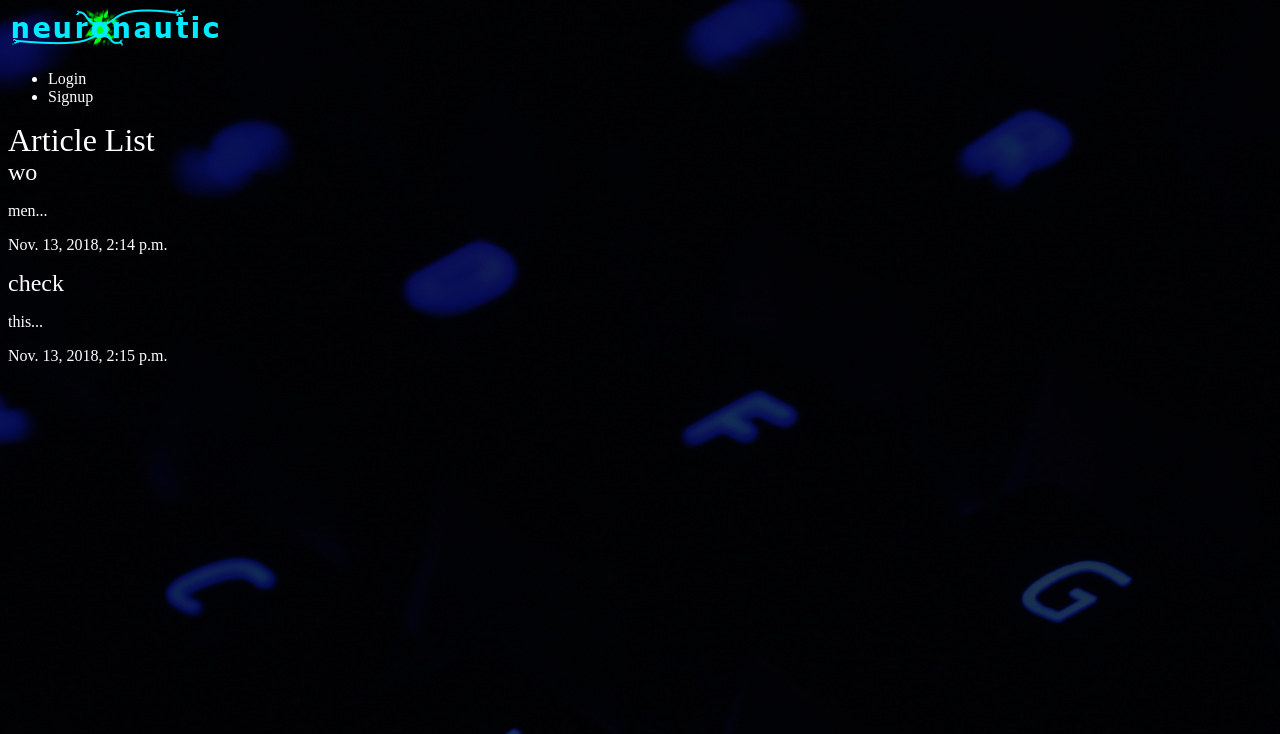
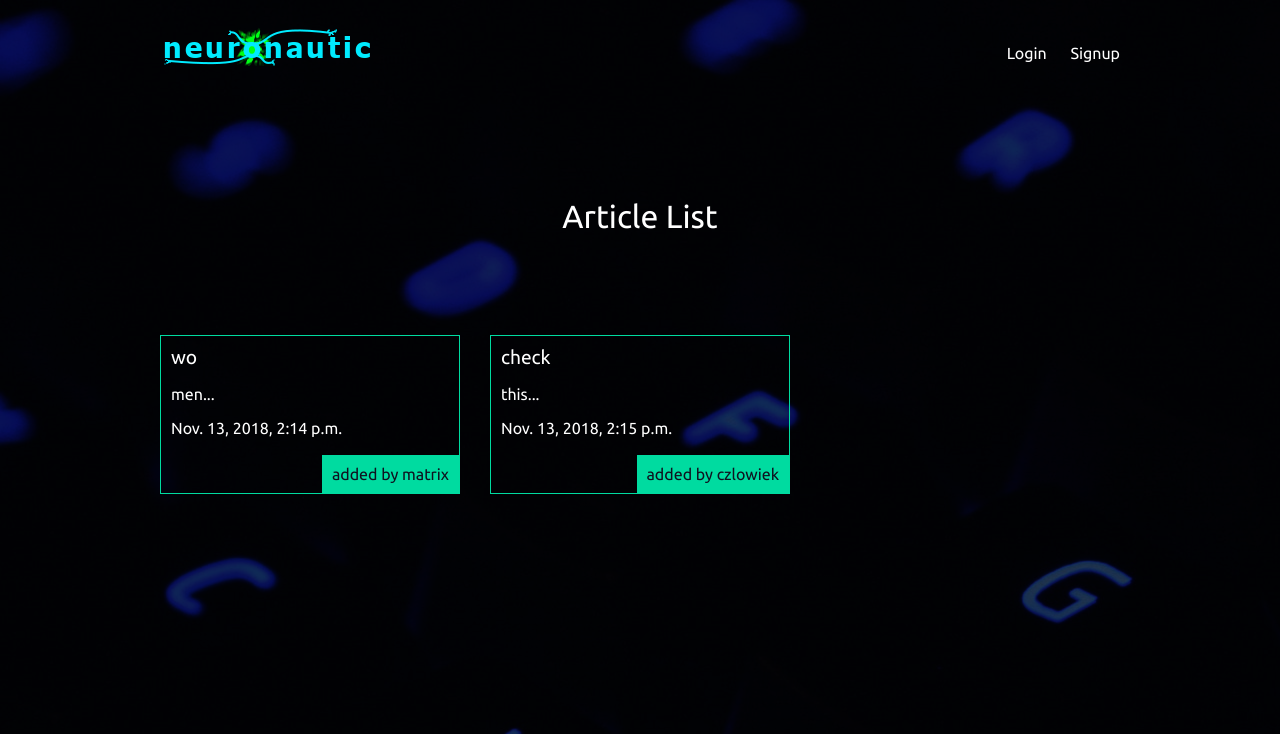
Before and after one commit to lukasz-otowski/django-neuronatic, a Django app: page / in a window 1280 px wide. Shown: the top 734 px of the page. Run offline with Django 3.2, Linux system fonts and the light colour scheme; data comes from the database, SQL or seed files in the repository.

Commit message:
styling the articles templates

```diff
--- a/assets/style.css
+++ b/assets/style.css
@@ -19,3 +19,73 @@ a,a:hover, a:visited {
     color: #fff;
     text-decoration: none;
 }
+.wrapper{
+    max-width: 960px;
+    margin: 0 auto;
+}
+div.wrapper h1{
+    text-align: center;
+    margin: 100px auto;
+}
+header{
+    display: grid;
+    grid-template-columns: 1fr 1fr;
+    padding: 20px 0;
+}
+nav{
+    justify-self: end;
+}
+nav li{
+    display: inline-block;
+    margin-left: 20px;
+}
+
+nav button{
+    background: none;
+    color: #fff;
+    cursor: pointer;
+    border: 0;
+    font-size: 1em;
+}
+
+.articles{
+    display: grid;
+    grid-template-columns: 1fr 1fr 1fr;
+    grid-gap: 30px;
+}
+.article{
+    padding: 10px;
+    border: 1px solid #00dba0;
+    position: relative;
+    padding-bottom: 40px;
+}
+.article h2{
+    font-size: 1.2em;
+}
+.article .author{
+    padding: 10px;
+    background: #00dba0;
+    bottom: #00dba0;
+    position: absolute;
+    right: 0;
+    bottom: 0;
+    margin: 0;
+    color: #0f121f;
+}
+.article-detail .article{
+    padding: 0;
+}
+.article-detail .article img{
+    object-fit: cover;
+    max-width: 100%;
+    width: 100%;
+    max-height: 350px;
+}
+.article-detail .article h2{
+    text-align: center;
+    margin: 20px auto;
+    font-size: 2em;
+}
+.article-detail .article p{
+    text-align: center;
+}
--- a/neuron/templates/articles/article_list.html
+++ b/neuron/templates/articles/article_list.html
@@ -4,9 +4,12 @@
 <h1>Article List</h1>
 <div class="articles">
     {% for article in articles %}
-    <h2><a href="{% url 'articles:detail' slug=article.slug %}">{{ article.title }}</a></h2>
-    <p>{{ article.snippet }}</p>
-    <p>{{ article.date }}</p>
+    <div class="article">
+        <h2><a href="{% url 'articles:detail' slug=article.slug %}">{{ article.title }}</a></h2>
+        <p>{{ article.snippet }}</p>
+        <p>{{ article.date }}</p>
+        <p class="author">added by {{ article.author.username }}</p>
+    </div>
     {% endfor %}
 </div>
 {% endblock %}
--- a/templates/base_layout.html
+++ b/templates/base_layout.html
@@ -5,6 +5,7 @@
         <meta charset="utf-8">
         <title>Neuronauts</title>
         <link rel="stylesheet" href="{% static 'style.css' %}">
+        <link href="https://fonts.googleapis.com/css?family=Ubuntu" rel="stylesheet">
     </head>
     <body>
         <header class="wrapper">
```
